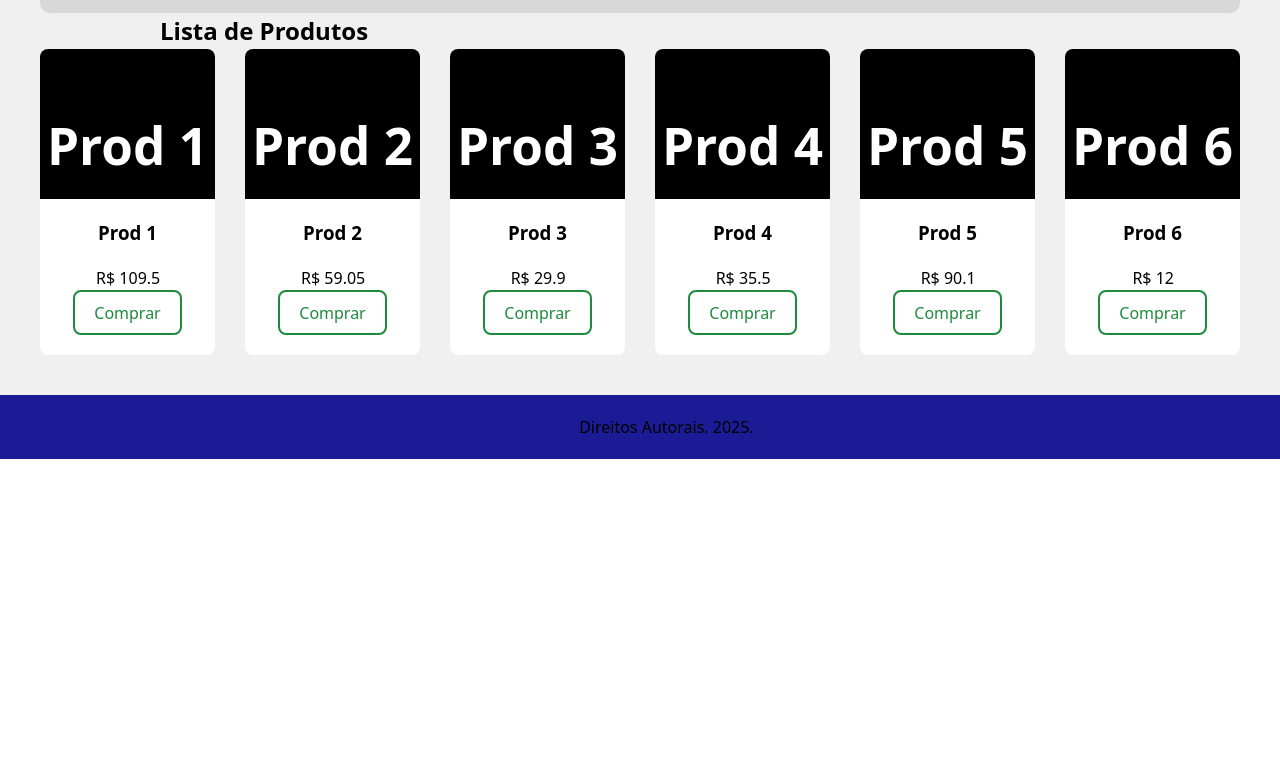
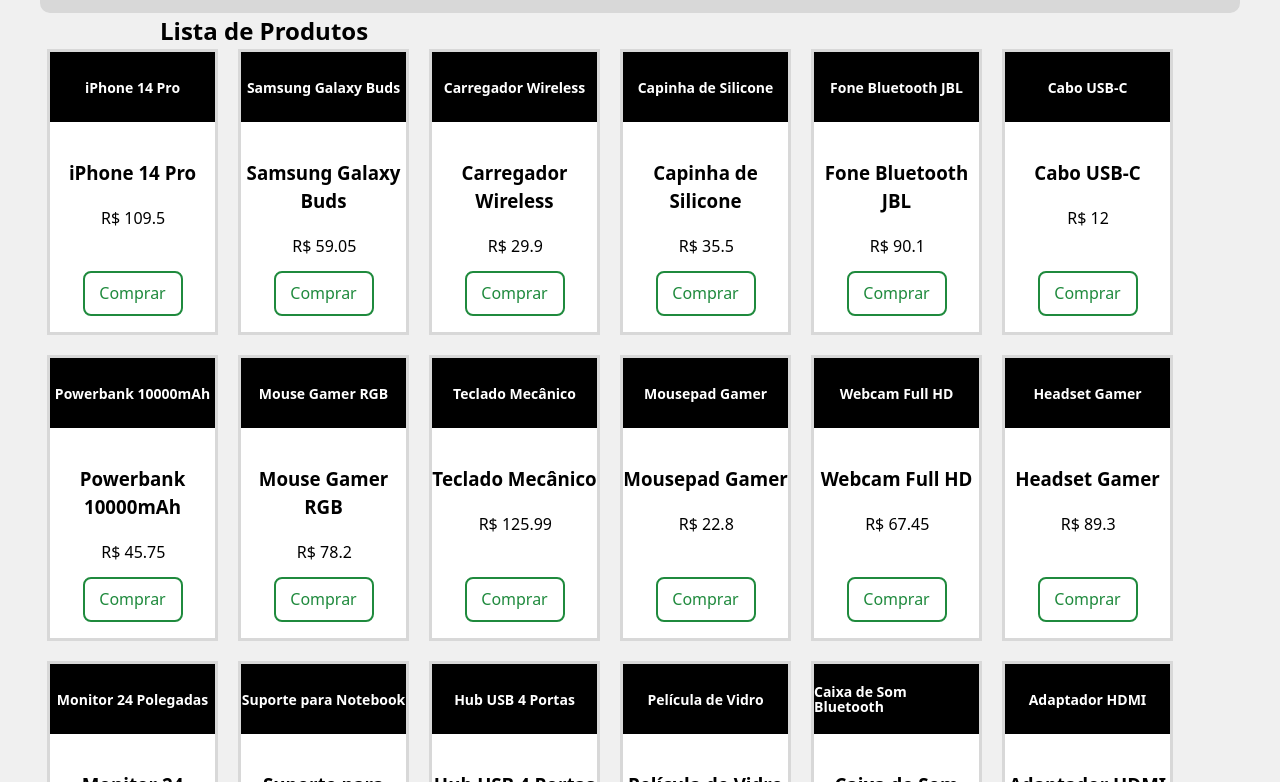
Before and after one commit to INARI18/T1-PW, a React (Vite) app: page / in a window 1280 px wide. Shown: the part 538-1320 px from the top of the page. Before the commit the page ends 997 px from the top, so only its background shows below. Built offline with nearby package versions, Linux system fonts and the light colour scheme.

Commit message:
style: alterado css do produto

```diff
--- a/src/App.jsx
+++ b/src/App.jsx
@@ -30,7 +30,6 @@
         size: newSize,
         idCounter: newIdCounter
       }
-
     })
   }
 
--- a/src/assets/DataBase.json
+++ b/src/assets/DataBase.json
@@ -1,10 +1,24 @@
 {
   "products": [
-    { "id": 1, "name": "Prod 1", "price": 109.50 },
-    { "id": 2, "name": "Prod 2", "price": 59.05 },
-    { "id": 3, "name": "Prod 3", "price": 29.90 },
-    { "id": 4, "name": "Prod 4", "price": 35.50 },
-    { "id": 5, "name": "Prod 5", "price": 90.10 },
-    { "id": 6, "name": "Prod 6", "price": 12.00 }
+    { "id": 1, "name": "iPhone 14 Pro", "price": 109.50 },
+    { "id": 2, "name": "Samsung Galaxy Buds", "price": 59.05 },
+    { "id": 3, "name": "Carregador Wireless", "price": 29.90 },
+    { "id": 4, "name": "Capinha de Silicone", "price": 35.50 },
+    { "id": 5, "name": "Fone Bluetooth JBL", "price": 90.10 },
+    { "id": 6, "name": "Cabo USB-C", "price": 12.00 },
+    { "id": 7, "name": "Powerbank 10000mAh", "price": 45.75 },
+    { "id": 8, "name": "Mouse Gamer RGB", "price": 78.20 },
+    { "id": 9, "name": "Teclado Mecânico", "price": 125.99 },
+    { "id": 10, "name": "Mousepad Gamer", "price": 22.80 },
+    { "id": 11, "name": "Webcam Full HD", "price": 67.45 },
+    { "id": 12, "name": "Headset Gamer", "price": 89.30 },
+    { "id": 13, "name": "Monitor 24 Polegadas", "price": 156.00 },
+    { "id": 14, "name": "Suporte para Notebook", "price": 38.95 },
+    { "id": 15, "name": "Hub USB 4 Portas", "price": 74.60 },
+    { "id": 16, "name": "Película de Vidro", "price": 19.99 },
+    { "id": 17, "name": "Caixa de Som Bluetooth", "price": 98.40 },
+    { "id": 18, "name": "Adaptador HDMI", "price": 52.15 },
+    { "id": 19, "name": "SSD Externo 500GB", "price": 134.70 },
+    { "id": 20, "name": "Microfone USB", "price": 27.85 }
   ]
 }
--- a/src/assets/styles/Product.css
+++ b/src/assets/styles/Product.css
@@ -5,15 +5,21 @@
     padding: 40px;
 }
 
-.pruduct-body h2{
-    color:black
+.product-body h2{
+    color:black;
+    font-size: 250%;
+    margin-left:  0%;
 }
 
 /* Lista de Produtos */
 
 .ProductList {
     display: flex;
-    gap: 30px;
+    flex-wrap: wrap;
+    gap: 20px;
+    justify-content: center;
+    height: 100%;
+    width: 95%;
 }
 
 /* Card de Produtos */
@@ -21,21 +27,35 @@
 .product-card {
     background-color: white;
     color: black;
-    border-radius: 8px;
-    width: 200px;
+    height: 280px;
+    width: 165px;
+    font-size: auto;
+    border-color: rgb(216, 216, 216);
+    border-style: solid;
+    display: flex;
+    flex-direction: column;
+    align-items: center;
+
 }
 
-.product-div {
+.product-card h1 {
     background-color: black;
     color: white;
-    border-radius: 8px 8px 0 0;
+    font-size: 14px;
+
+    margin-top: 0%;
     height: 150px;
+    width: 100%;
+
     display: flex;
     justify-content: center;
+    align-items: center;
 }
 
 .product-info {
-    margin: 20px;
+    margin-top: 0%;
     color: black;
     text-align: center;
+    font-size: auto;
+    height: 100%;
 }
--- a/src/assets/styles/Ui.css
+++ b/src/assets/styles/Ui.css
@@ -41,9 +41,15 @@
 
 /* variant buy */
 .button--buy {
+    display: flex;
+    justify-content: center;
+    align-items: center;
+    margin-bottom: 10%;
     background-color: #ffffff;
     color: #1f8a3d;
     border: 2px solid #1f8a3d;
+    height: 50px;
+    width: 100px;
 }
 
 /* variant clear */
--- a/src/components/functions/Product.jsx
+++ b/src/components/functions/Product.jsx
@@ -1,19 +1,16 @@
 import '../../assets/styles/Product.css';
 import Button from '../ui/Button';
-import  {Link}  from 'react-router-dom';
-
 // lista de cards
-export default function ProductList({ products, onAddToCart }) {
+export default function ProductList({ products = [], onAddToCart }) {
     return (
         <div>
-            <Link to = "/products" ><h2>Lista de Produtos</h2></Link>
             <section className="ProductList">
                 {products.length > 0 ? (
                     products.map((product) => (
                         <ProductCard
-                        key={product.id}
-                        product={product}
-                        onAddToCart={onAddToCart} />
+                            key={product.id}
+                            product={product}
+                            onAddToCart={onAddToCart} />
                     ))
                 ) : (
                     <p style={{color:'black'}}>Nenhum produto disponível no momento</p>
@@ -31,14 +28,12 @@
 
     return (
         <div className="product-card">
-            <div className='product-div'>
-                <h1>{product.name}</h1>
-            </div>
+            <h1>{product.name}</h1>
             <div className='product-info'>
                 <h3>{product.name}</h3>
                 <p>{`R$ ${product.price}`}</p>
-                <Button text="Comprar" variant='buy' onClick={handleBuy} />
             </div>
+            <Button text="Comprar" variant='buy' onClick={handleBuy} />
         </div>
     );
 }
--- a/src/pages/LandingPage.jsx
+++ b/src/pages/LandingPage.jsx
@@ -1,6 +1,7 @@
 import ProductList from '../components/functions/Product.jsx'
 import Cart from '../components/functions/Cart.jsx'
 import '../assets/styles/Landing.css'
+import  {Link}  from 'react-router-dom';
 
 export default function LandingPage({cart, products, addToCart, clearCart, excludeItem}) {
   // const [cart, setCart] = useState({ storage: [], totalPrice: 0, size: 0 })
@@ -14,6 +15,7 @@
               excludeItem={excludeItem}/>
         </section>
         <section>
+            <Link to = "/products" ><h2>Lista de Produtos</h2></Link>
             <ProductList
               products={products}
               onAddToCart={addToCart}/>
--- a/src/pages/ProductPage.jsx
+++ b/src/pages/ProductPage.jsx
@@ -1,11 +1,13 @@
 import ProductList from '../components/functions/Product';
 import '../assets/styles/Product.css';
+import  {Link}  from 'react-router-dom';
 
 export default function ProductPage({products, addToCart, excludeItem}) {
 
   return (
       <main>
         <section className="product-body">
+          <Link to = "/products" ><h2>Lista de Produtos</h2></Link>
             <ProductList
               products={products}
               addToCart={addToCart}
```
